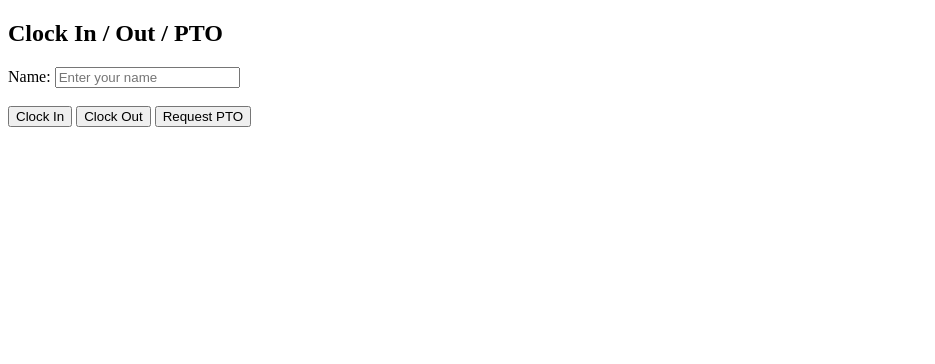
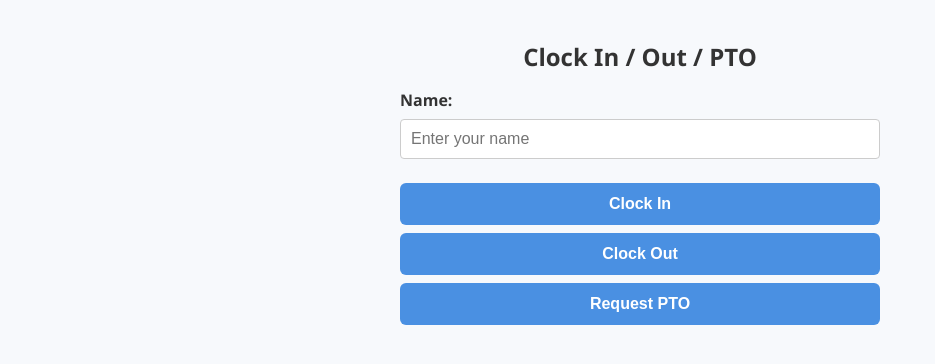
Before and after one commit to HanwhaConv/timesheet-gps, a plain HTML site: page index.html in a window 1280 px wide. Shown: the whole page, without its empty margins (0-935 px from the left). Drawn offline with Linux system fonts and the light colour scheme.

Commit message:
Update index.html

```diff
--- a/index.html
+++ b/index.html
@@ -1,21 +1,86 @@
 <!DOCTYPE html>
-<html>
+<html lang="en">
 <head>
+  <meta charset="UTF-8">
+  <meta name="viewport" content="width=device-width, initial-scale=1.0">
   <title>Clock In / Clock Out / PTO</title>
+  <style>
+    body {
+      font-family: 'Segoe UI', sans-serif;
+      padding: 20px;
+      max-width: 480px;
+      margin: 0 auto;
+      background-color: #f7f9fc;
+      color: #333;
+    }
+
+    h2 {
+      text-align: center;
+      margin-bottom: 1rem;
+    }
+
+    label {
+      display: block;
+      margin-bottom: 0.5rem;
+      font-weight: bold;
+    }
+
+    input[type="text"], input[type="number"] {
+      width: 100%;
+      padding: 10px;
+      font-size: 16px;
+      margin-bottom: 1rem;
+      border: 1px solid #ccc;
+      border-radius: 4px;
+      box-sizing: border-box;
+    }
+
+    button {
+      display: block;
+      width: 100%;
+      padding: 12px;
+      margin: 0.5rem 0;
+      font-size: 16px;
+      font-weight: bold;
+      color: white;
+      background-color: #4a90e2;
+      border: none;
+      border-radius: 6px;
+      cursor: pointer;
+      transition: background-color 0.3s ease;
+    }
+
+    button:hover {
+      background-color: #357ab8;
+    }
+
+    #status {
+      text-align: center;
+      margin-top: 1rem;
+      font-weight: bold;
+      color: green;
+    }
+
+    #ptoFields {
+      background-color: #eef4ff;
+      padding: 1rem;
+      border-radius: 6px;
+      margin-bottom: 1rem;
+    }
+  </style>
 </head>
 <body>
+
   <h2>Clock In / Out / PTO</h2>
 
-  <label>Name:
-    <input type="text" id="name" placeholder="Enter your name">
-  </label><br><br>
+  <label for="name">Name:</label>
+  <input type="text" id="name" placeholder="Enter your name">
 
-  <!-- PTO input field -->
+  <!-- PTO input -->
   <div id="ptoFields" style="display:none;">
-    <label>PTO Hours:
-      <input type="number" id="ptoHours" min="1" max="12" placeholder="Enter PTO hours">
-    </label><br><br>
-    <button onclick="clockInOut('Request PTO')">Submit PTO</button><br><br>
+    <label for="ptoHours">PTO Hours:</label>
+    <input type="number" id="ptoHours" min="1" max="12" placeholder="Enter PTO hours">
+    <button onclick="clockInOut('Request PTO')">Submit PTO</button>
   </div>
 
   <!-- Action buttons -->
@@ -26,7 +91,7 @@
   <p id="status"></p>
 
   <script>
-    const WEB_APP_URL = "https://script.google.com/macros/s/AKfycbxHYLDMHBTv3v8jBrhuUBJ4f5zXtGgpEIGfoUyjaJ54VAsIq6ccOy7fHyRWPWZHFxOx/exec"; // Replace with your deployed Web App URL
+    const WEB_APP_URL = "YOUR_WEB_APP_URL"; // 🔁 Replace with your real URL
 
     function showPTO() {
       document.getElementById("ptoFields").style.display = "block";
@@ -60,7 +125,7 @@
             alert("Enter PTO hours between 1–12.");
             return;
           }
-          formData.append("ptoHours", ptoHours); // ✅ Append PTO hours
+          formData.append("ptoHours", ptoHours);
         }
 
         fetch(WEB_APP_URL, {
@@ -78,5 +143,6 @@
       });
     }
   </script>
+
 </body>
 </html>
```
